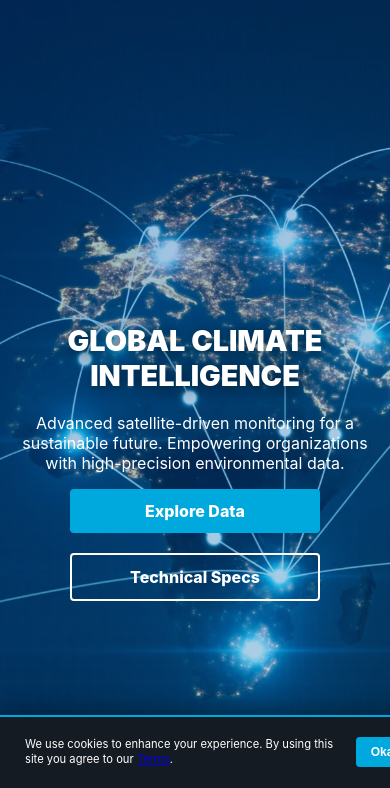
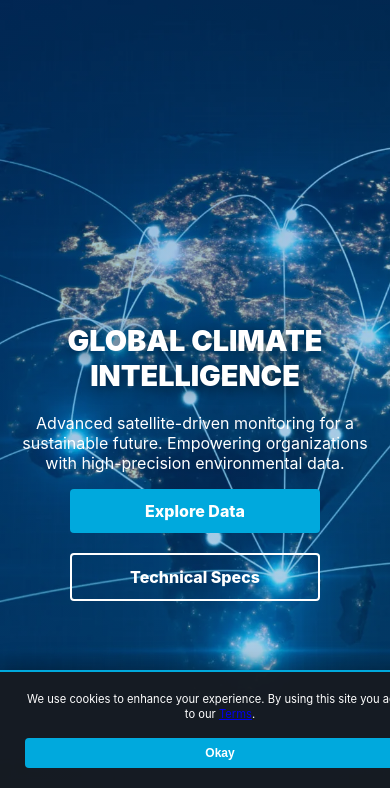
Before and after one commit to Arthroth/Climate-Change-Landing-Page, a plain HTML site: page index.html in a window 390 px wide. Shown: the part 56-844 px from the top of the page. Drawn offline with Linux system fonts and the light colour scheme.

Commit message:
Update style.css

```diff
--- a/style.css
+++ b/style.css
@@ -173,24 +173,27 @@ header {
 
 /* --- RESPONSIVE TOS (iPhone SE & Android) --- */
 @media (max-width: 650px) {
-    .legal-page {
-        padding: 30px 15px;
+    .cookie-banner {
+        padding: 20px 15px; /* Memberi ruang napas lebih lega */
     }
 
-    .legal-container {
-        padding: 25px;
+    .cookie-content {
+        flex-direction: column !important; /* Paksa tumpuk ke bawah agar tidak keluar layar */
+        text-align: center;
+        gap: 15px;
     }
 
-    .legal-container h1 {
-        font-size: 1.5rem;
+    .cookie-content p {
+        font-size: 0.8rem; /* Ukuran pas untuk layar HP */
+        line-height: 1.5;
+        flex: none;
+        width: 100%;
     }
 
-    .legal-content h3 {
-        font-size: 1.1rem;
-    }
-
-    .legal-content p {
-        font-size: 0.85rem;
+    #accept-cookie {
+        width: 100%; /* Tombol jadi lebar penuh agar rapi dan mudah diklik */
+        padding: 12px;
+        font-size: 0.9rem;
     }
 }
 
```
